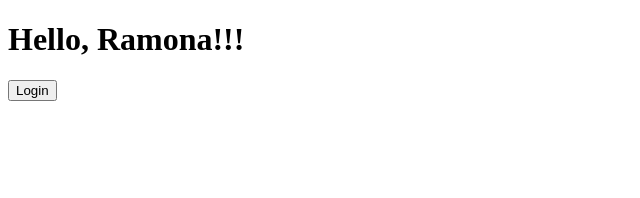
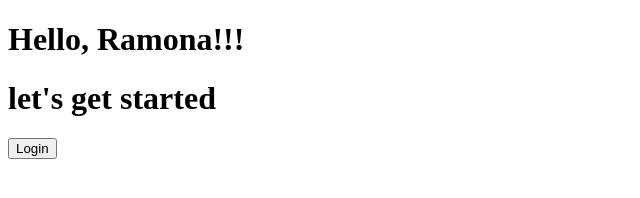
Before and after one commit to RamonaFaib/sgt-git-practice-1, a plain HTML site: page index.html in a window 1280 px wide. Shown: the whole page, without its empty margins (0-640 px from the left). Drawn offline with Linux system fonts and the light colour scheme.

Commit message:
feat: add another hello line

```diff
--- a/index.html
+++ b/index.html
@@ -5,6 +5,7 @@
 </head>
 <body>
     <h1>Hello, Ramona!!!</h1>
+    <h1>let's get started</h1>
     <button>Login</button>
 </body>
 </html>
```
